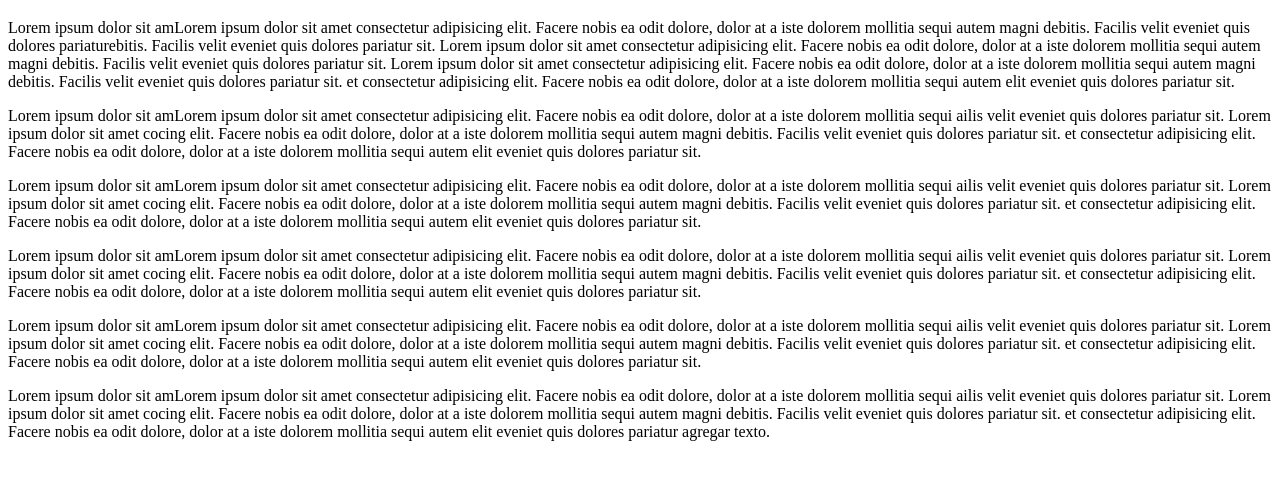
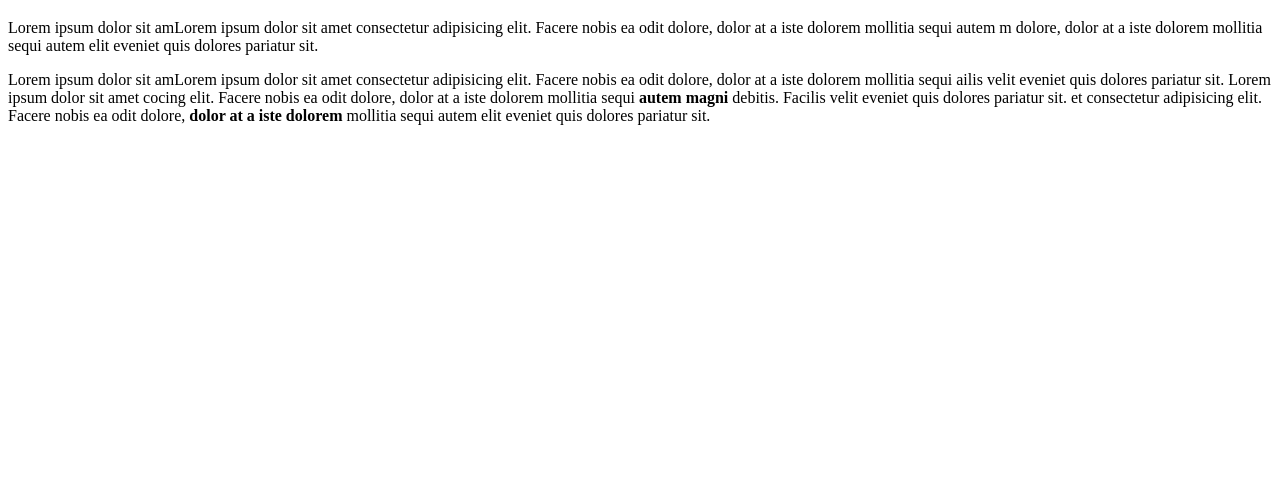
Before and after one commit to cj3cervantes/crehana-gitweb, a plain HTML site: page index.html in a window 1280 px wide. Shown: the part 61-540 px from the top of the page. Drawn offline with Linux system fonts and the light colour scheme.

Commit message:
se reduce la cantidad de parrafos

```diff
--- a/index.html
+++ b/index.html
@@ -12,14 +12,7 @@
     <p>
       Lorem ipsum dolor sit amLorem ipsum dolor sit amet consectetur adipisicing
       elit. Facere nobis ea odit dolore, dolor at a iste dolorem mollitia sequi
-      autem magni debitis. Facilis velit eveniet quis dolores pariaturebitis.
-      Facilis velit eveniet quis dolores pariatur sit. Lorem ipsum dolor sit
-      amet consectetur adipisicing elit. Facere nobis ea odit dolore, dolor at a
-      iste dolorem mollitia sequi autem magni debitis. Facilis velit eveniet
-      quis dolores pariatur sit. Lorem ipsum dolor sit amet consectetur
-      adipisicing elit. Facere nobis ea odit dolore, dolor at a iste dolorem
-      mollitia sequi autem magni debitis. Facilis velit eveniet quis dolores
-      pariatur sit. et consectetur adipisicing elit. Facere nobis ea odit
+      autem m
       dolore, dolor at a iste dolorem mollitia sequi autem elit eveniet quis
       dolores pariatur sit.
     </p>
@@ -28,52 +21,13 @@
         elit. Facere nobis ea odit dolore, dolor at a iste dolorem mollitia sequi
         ailis velit eveniet quis dolores pariatur sit. Lorem ipsum dolor sit
         amet cocing elit. Facere nobis ea odit dolore, dolor at a iste dolorem
-        mollitia sequi autem magni debitis. Facilis velit eveniet quis dolores
+        mollitia sequi <strong> autem magni </strong> debitis. Facilis velit eveniet quis dolores
         pariatur sit. et consectetur adipisicing elit. Facere nobis ea odit
-        dolore, dolor at a iste dolorem mollitia sequi autem elit eveniet quis
-        dolores pariatur sit.
-      </p>
-        <p>
-        Lorem ipsum dolor sit amLorem ipsum dolor sit amet consectetur adipisicing
-        elit. Facere nobis ea odit dolore, dolor at a iste dolorem mollitia sequi
-        ailis velit eveniet quis dolores pariatur sit. Lorem ipsum dolor sit
-        amet cocing elit. Facere nobis ea odit dolore, dolor at a iste dolorem
-        mollitia sequi autem magni debitis. Facilis velit eveniet quis dolores
-        pariatur sit. et consectetur adipisicing elit. Facere nobis ea odit
-        dolore, dolor at a iste dolorem mollitia sequi autem elit eveniet quis
-        dolores pariatur sit.
-      </p>
-        <p>
-        Lorem ipsum dolor sit amLorem ipsum dolor sit amet consectetur adipisicing
-        elit. Facere nobis ea odit dolore, dolor at a iste dolorem mollitia sequi
-        ailis velit eveniet quis dolores pariatur sit. Lorem ipsum dolor sit
-        amet cocing elit. Facere nobis ea odit dolore, dolor at a iste dolorem
-        mollitia sequi autem magni debitis. Facilis velit eveniet quis dolores
-        pariatur sit. et consectetur adipisicing elit. Facere nobis ea odit
-        dolore, dolor at a iste dolorem mollitia sequi autem elit eveniet quis
-        dolores pariatur sit.
-      </p>
-    <p>
-        Lorem ipsum dolor sit amLorem ipsum dolor sit amet consectetur adipisicing
-        elit. Facere nobis ea odit dolore, dolor at a iste dolorem mollitia sequi
-        ailis velit eveniet quis dolores pariatur sit. Lorem ipsum dolor sit
-        amet cocing elit. Facere nobis ea odit dolore, dolor at a iste dolorem
-        mollitia sequi autem magni debitis. Facilis velit eveniet quis dolores
-        pariatur sit. et consectetur adipisicing elit. Facere nobis ea odit
-        dolore, dolor at a iste dolorem mollitia sequi autem elit eveniet quis
+        dolore, <strong> dolor at a iste dolorem </strong> mollitia sequi autem elit eveniet quis
         dolores pariatur sit.
       </p>
 
-      <p>
-        Lorem ipsum dolor sit amLorem ipsum dolor sit amet consectetur adipisicing
-        elit. Facere nobis ea odit dolore, dolor at a iste dolorem mollitia sequi
-        ailis velit eveniet quis dolores pariatur sit. Lorem ipsum dolor sit
-        amet cocing elit. Facere nobis ea odit dolore, dolor at a iste dolorem
-        mollitia sequi autem magni debitis. Facilis velit eveniet quis dolores
-        pariatur sit. et consectetur adipisicing elit. Facere nobis ea odit
-        dolore, dolor at a iste dolorem mollitia sequi autem elit eveniet quis
-        dolores pariatur agregar texto.
-      </p>
+
 
   </body>
 </html>
```
